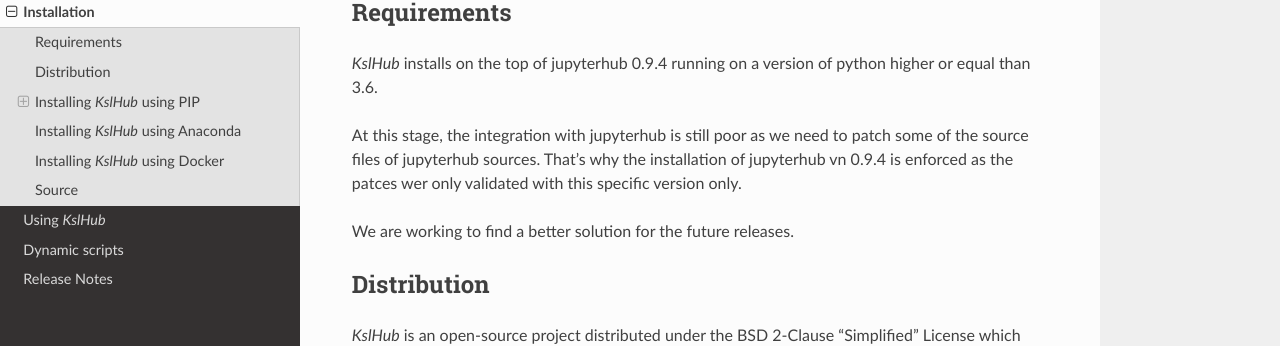
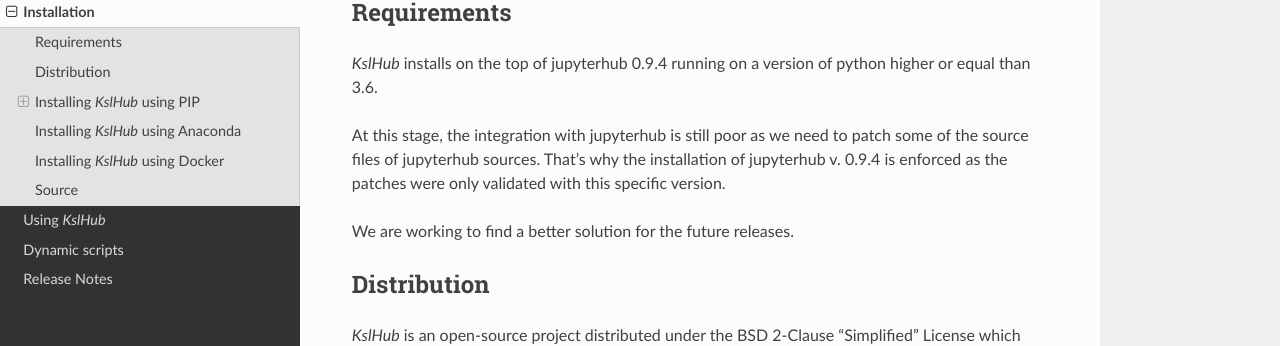
Before and after one commit to samkos/kslhub, a Sphinx documentation site: the page built from docs/install.rst, in a window 1280 px wide and 900 px high. Shown: the part 164-510 px from the top of the window. Built offline with Sphinx 7.4.7 and the Read the Docs theme 2.0.0, drawn with Linux system fonts in a browser that asks for light colours.

Commit message:
documentation fix

```diff
--- a/docs/install.rst
+++ b/docs/install.rst
@@ -10,8 +10,8 @@
 
 At this stage, the integration with jupyterhub is still poor as we
 need to patch some of the source files of jupyterhub sources. That's
-why the installation of jupyterhub vn 0.9.4 is enforced as the patces
-wer only validated with this specific version only.
+why the installation of jupyterhub v. 0.9.4 is enforced as the patches
+were only validated with this specific version.
 
 We are working to find a better solution for the future releases.
 
--- a/docs/release-notes.rst
+++ b/docs/release-notes.rst
@@ -1,7 +1,7 @@
 Release Notes
 =============
 
-0.0.2 (Mar 18, 2019)
+0.0.3 (Mar 18, 2019)
 -------------------
 
     * very first public release, still in developement and unstable
```
